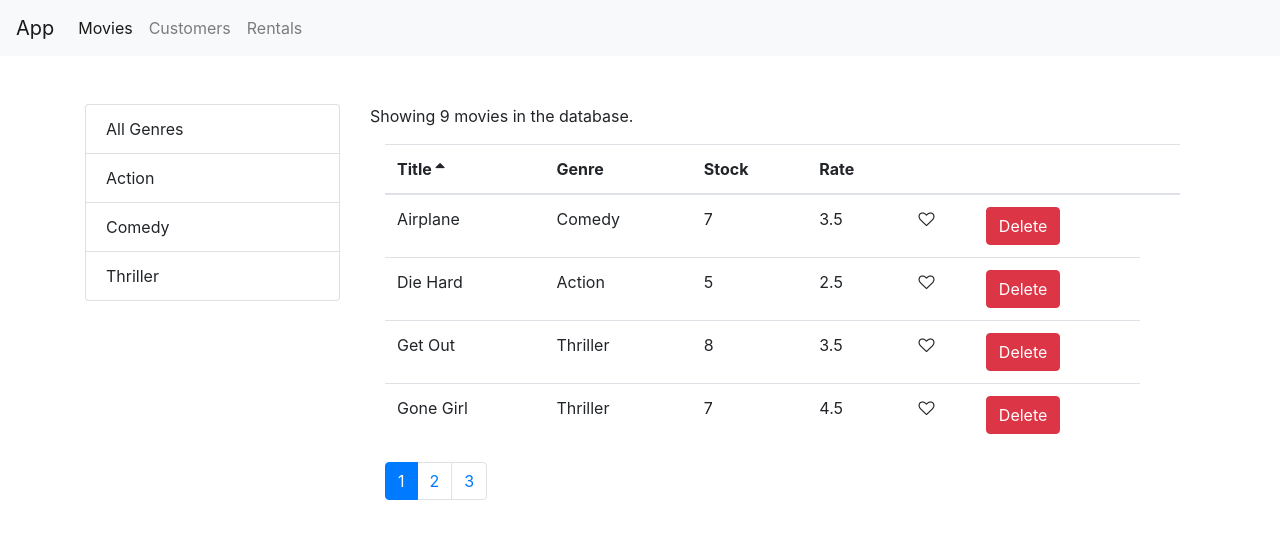
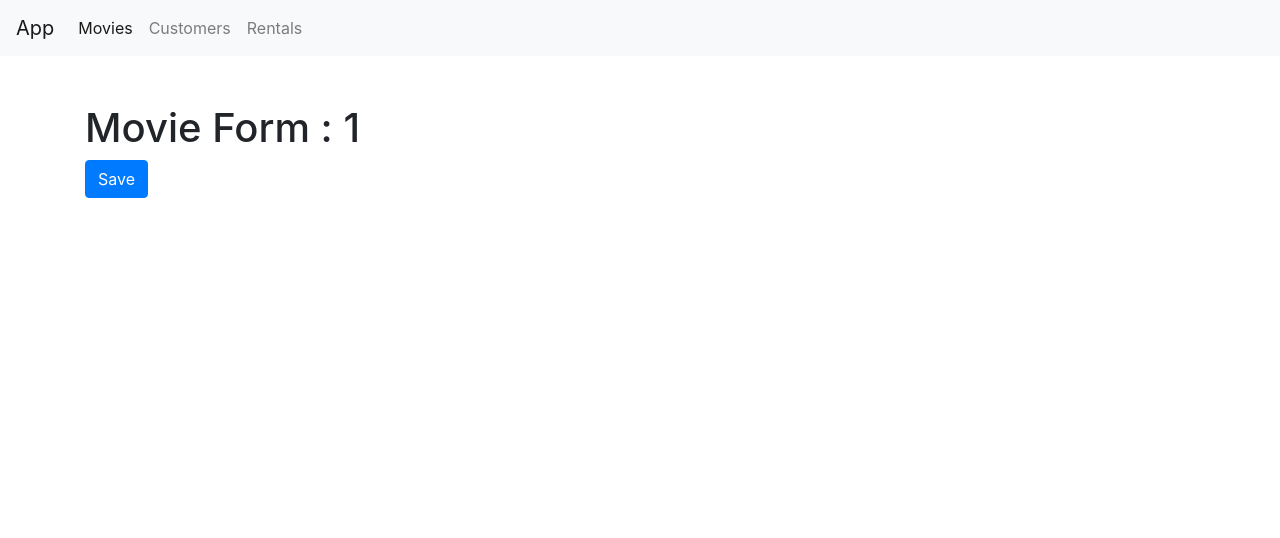
Before and after one commit to ShanuSaini/react, a React (Create React App) app in the folder lp3/: page /movies/1 in a window 1280 px wide. Shown: the top 538 px of the page. Built offline with nearby package versions, Linux system fonts and the light colour scheme.

Commit message:
Adding Save button to redirect user
Adding Save button to redirect user

```diff
--- a/lp3/src/App.js
+++ b/lp3/src/App.js
@@ -2,6 +2,7 @@
 import { Route, Redirect, Switch } from 'react-router-dom';
 import './App.css';
 
+import MovieForm from "./components/movieForm";
 import Movies from "./components/movies";
 import Customers from './components/customers';
 import Rentals from './components/rentals';
@@ -14,6 +15,7 @@
       <NavBar />
       <main className="container pt-5">
         <Switch>
+          <Route path="/movies/:id" component={MovieForm}></Route>
           <Route path="/movies" component={Movies}></Route>
           <Route path="/customers" component={Customers}></Route>
           <Route path="/rentals" component={Rentals}></Route>
--- a/lp3/src/components/movieForm.jsx
+++ b/lp3/src/components/movieForm.jsx
@@ -0,0 +1,12 @@
+import React from 'react';
+
+const MovieForm = ({match, history}) => {
+    return (
+        <div>
+            <h1>Movie Form : {match.params.id}</h1>
+            <button className="btn btn-primary" onClick={() => history.push('/movies')}>Save</button>
+        </div>
+    );
+}
+
+export default MovieForm;
--- a/lp3/src/components/moviesTable.jsx
+++ b/lp3/src/components/moviesTable.jsx
@@ -1,4 +1,5 @@
 import React, { Component } from 'react';
+import { Link } from "react-router-dom";
 import Like from './common/like';
 import Table from './common/table';
 
@@ -6,7 +7,7 @@
 class MoviesTable extends Component {
 
   columns = [
-    { path: 'title', label: 'Title' },
+    { path: 'title', label: 'Title', content: movie => <Link to={`/movies/${movie._id}`}>{movie.title}</Link> },
     { path: 'genre.name', label: 'Genre' },
     { path: 'numberInStock', label: 'Stock' },
     { path: 'dailyRentalRate', label: 'Rate' },
```
